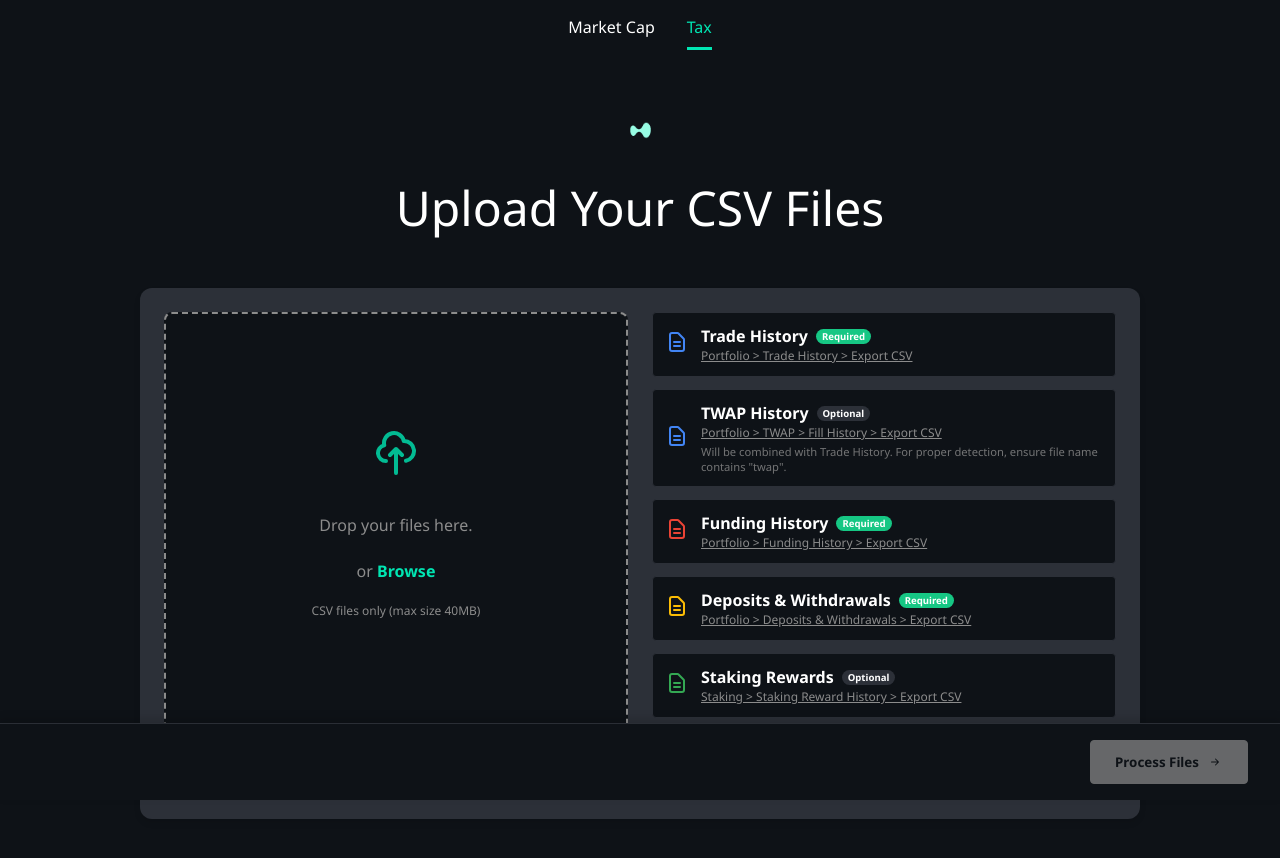
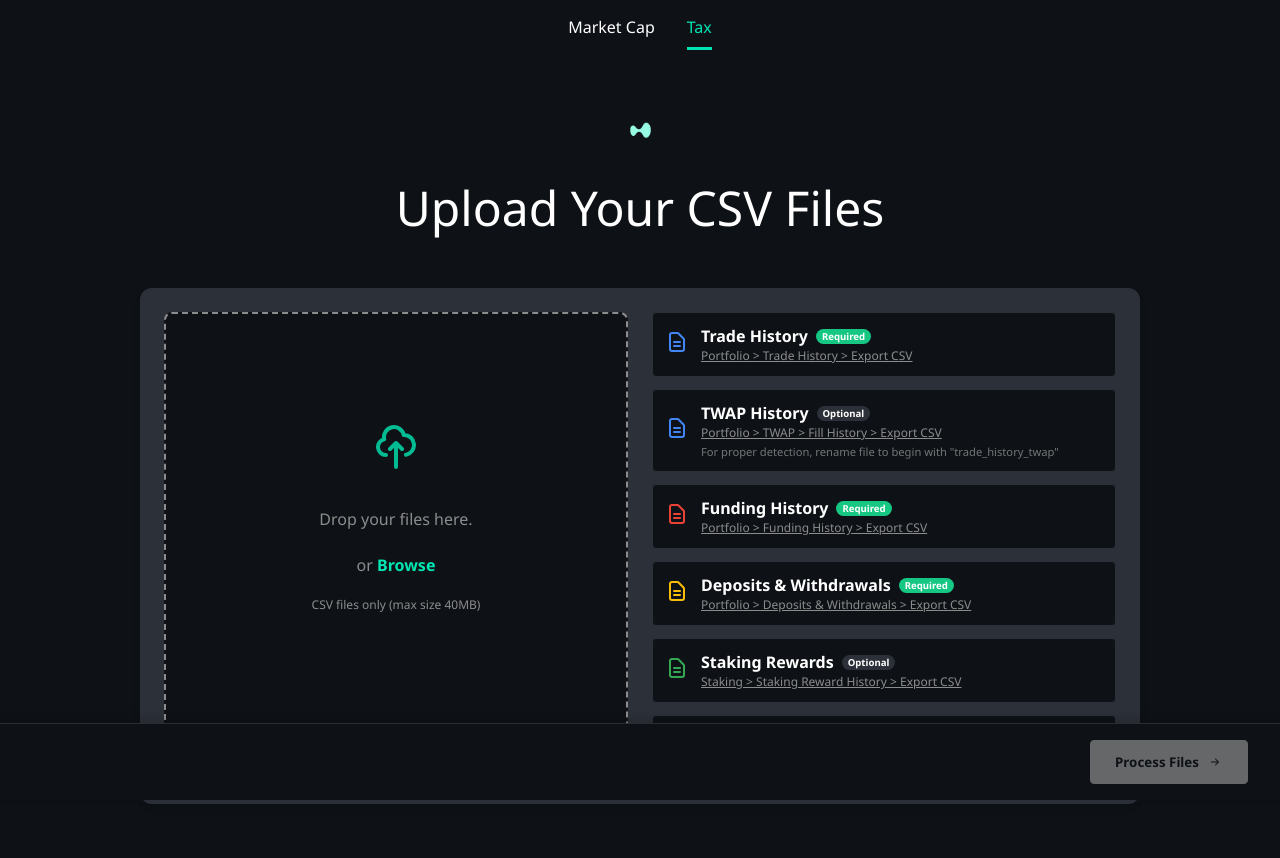
Before and after one commit to 0x-barry/onchainbinance, a React (Create React App) app: page /upload in a window 1280 px wide. Shown: the top 858 px of the page. Built offline with nearby package versions, Linux system fonts and the light colour scheme; no server answers.

Commit message:
slight edit

```diff
--- a/src/components/Tax/Upload.js
+++ b/src/components/Tax/Upload.js
@@ -305,7 +305,7 @@ const Upload = () => {
       instructions: 'Portfolio > TWAP > Fill History > Export CSV',
       link: 'https://app.hyperliquid.xyz/portfolio',
       filePrefix: 'trade_history',
-      description: 'Will be combined with Trade History. For proper detection, ensure file name contains "twap".',
+      description: 'For proper detection, rename file to begin with "trade_history_twap"',
       color: '#4285F4', // Google blue
       icon: 'document'
     },
```
